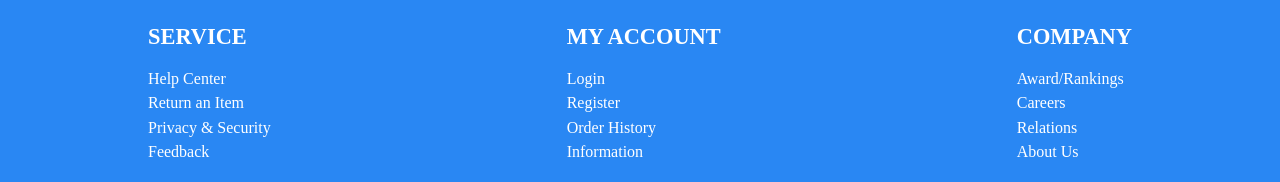
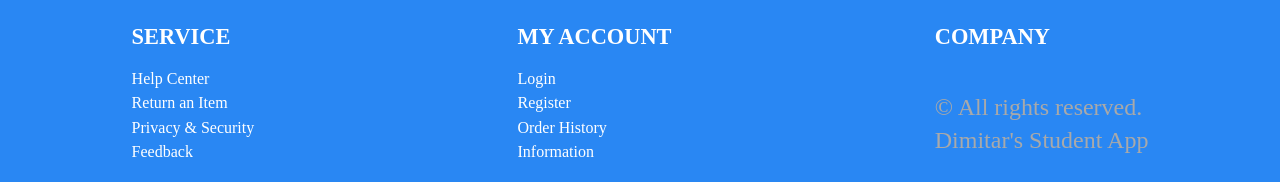
Before and after one commit to Dimitar-Totov/computer-webstore, a React (Vite) app in the folder client/: page / in a window 1280 px wide. Shown: the part 5616-5798 px from the top of the page. Built offline with nearby package versions, Linux system fonts and the light colour scheme; a web font is replaced by a local one.

Commit message:
Add span in footer

```diff
--- a/client/src/components/footer/Footer.jsx
+++ b/client/src/components/footer/Footer.jsx
@@ -23,10 +23,8 @@ export default function Footer() {
                     </div>
                     <div className={style["company"]}>
                         <h3>COMPANY</h3>
-                        <NavLink to={"/#"}>Award/Rankings</NavLink>
-                        <NavLink to={"/#"}>Careers</NavLink>
-                        <NavLink to={"/#"}>Relations</NavLink>
-                        <NavLink to={"/#"}>About Us</NavLink>
+                        <span>&copy; All rights reserved.</span>
+                        <span>Dimitar's Student App</span>
                     </div>
                 </div>
             </footer>
--- a/client/src/components/footer/footer.module.css
+++ b/client/src/components/footer/footer.module.css
@@ -17,7 +17,17 @@
             color: #fff;
             font-size: 1.4em;
         }
-        & >*:not(:first-child){
+
+        span{
+            font-size: 1.5em;
+            color: darkgrey;
+
+            &:first-of-type{
+                margin-top: 1em;
+            }
+        }
+
+        & >*:not(:first-child):not(span){
             color: #fff;
             text-decoration: none;
 
```
